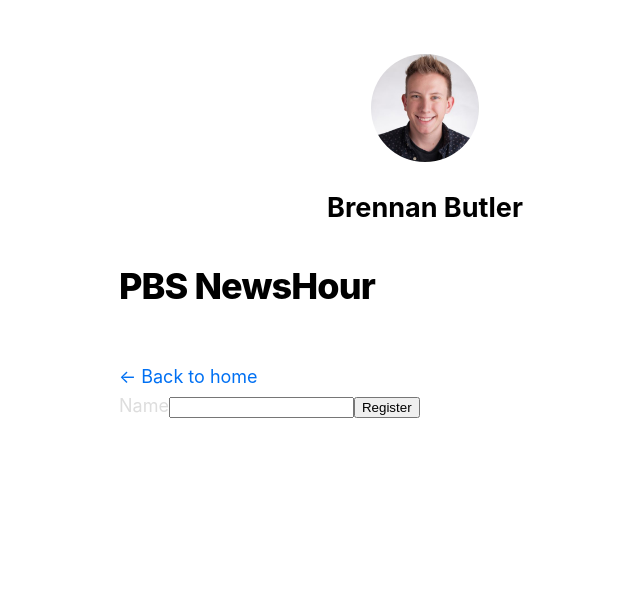
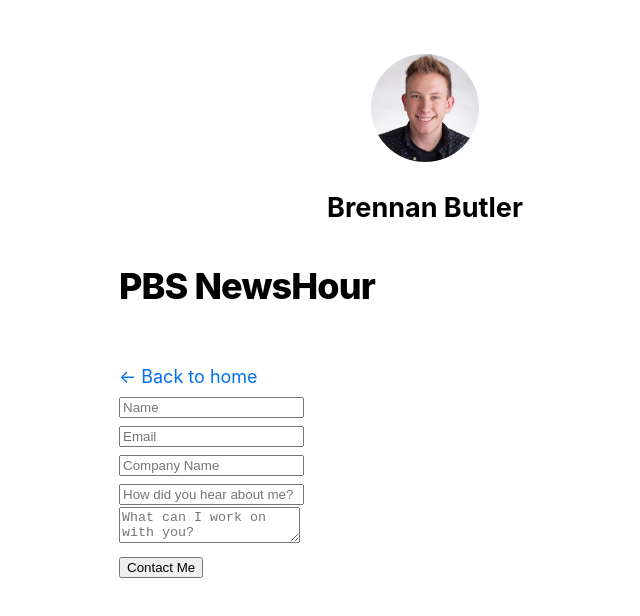
Before and after one commit to bbutler522/website, a Next.js app: page /work/pbs-newshour in a window 1280 px wide. Shown: the top 616 px of the page, without its empty margins (215-855 px from the left). Built offline with nearby package versions, Linux system fonts and the light colour scheme.

Commit message:
Update contact structure

```diff
--- a/components/contactform.js
+++ b/components/contactform.js
@@ -5,6 +5,7 @@
       event.preventDefault()
       let result = {};
       let formElement = document.getElementById('contact-form');
+      let resultMessage = document.getElementById('result-message');
 
       const res = await fetch(
         'https://formsubmit.co/ajax/brennanmade@gmail.com',
@@ -24,16 +25,57 @@
       .catch(error => console.log(error));
 
       if (result.success == 'true') {
-        console.log('true')
-        formElement.classList.add('success')
+        formElement.classList.add(styles.success)
+        resultMessage.classList.add(styles.submitSuccess)
+        resultMessage
       }
     }
 
     return (
-      <form id="contact-form" onSubmit={registerUser} className={styles.contactForm}>
-        <label htmlFor="name">Name</label>
-        <input id="name" name="name" type="text" autoComplete="name" required />
-        <button type="submit">Register</button>
-      </form>
+      <div>
+        <form id="contact-form" onSubmit={registerUser} className={styles.Contact_form}>
+
+          <div className={styles.Contact_inputColWrap}>
+            <div className={styles.Contact_inputCol}>
+              <div className={styles.Contact_inputWrap}>
+                <label htmlFor="name">
+                  <span className="visually-hidden">Name</span>
+                  <input autoComplete="off" className={styles.Contact_input} name="name" placeholder="Name" tabIndex="0" />
+                </label>
+              </div>
+              <div className={styles.Contact_inputWrap}>
+                <label htmlFor="email">
+                  <span className="visually-hidden">Email</span>
+                  <input autoComplete="off" type="email" className={styles.Contact_input} name="email" placeholder="Email" tabIndex="0" required="" />
+                </label>
+              </div>
+            </div>
+            <div className={styles.Contact_inputCol}>
+              <div className={styles.Contact_inputWrap}>
+                <label htmlFor="company">
+                  <span className="visually-hidden">Company Name</span>
+                  <input autoComplete="off" className={styles.Contact_input} name="company" placeholder="Company Name" tabIndex="0" />
+                </label>
+              </div>
+              <div className={styles.Contact_inputWrap}>
+                <label htmlFor="referral">
+                  <span className="visually-hidden">How did you hear about me?</span>
+                  <input autoComplete="off" className={styles.Contact_input} name="referral" placeholder="How did you hear about me?" tabIndex="0" />
+                </label>
+              </div>
+            </div>
+          </div>
+          <div className={`${styles.Contact_inputWrap} ${styles.Contact_inputWrapTextarea}`}>
+            <label htmlFor="referral">
+              <span className="visually-hidden">What can I work on with you?</span>
+              <textarea autoComplete="off" className={`${styles.Contact_input} ${styles.Contact_input___textarea}`} name="message" placeholder="What can I work on with you?" tabIndex="0" required=""></textarea>
+            </label>
+          </div>
+          <input type="submit" value="Contact Me" name="submit" className={styles.Contact_button} />
+
+        </form>
+
+        <div id="result-message" className={styles.resultMessage}></div>
+      </div>
     )
   }
--- a/components/contactform.module.scss
+++ b/components/contactform.module.scss
@@ -11,3 +11,7 @@
     display: none;
   }
 }
+
+.Contact_form {
+
+}
--- a/components/layout.js
+++ b/components/layout.js
@@ -12,10 +12,11 @@
   return (
     <div className={styles.container}>
       <Head>
+        <title>{siteTitle}</title>
         <link rel="icon" href="/favicon.ico" />
         <meta
           name="description"
-          content="Learn how to build a personal website using Next.js"
+          content="Brennan Butler is a Software Engineer for PBS NewsHour and living in Brooklyn. He is an engieer, UX/UI designer, and musician/producer. Get in touch!"
         />
         <meta
           property="og:image"
--- a/pages/index.js
+++ b/pages/index.js
@@ -15,7 +15,7 @@
   }
 }
 
-export default function Home({ allPostsData, allWorkData }) {
+export default function Home({ allPostsData }) {
   return (
     <Layout home>
       <Head>
--- a/pages/work/pbs-newshour.js
+++ b/pages/work/pbs-newshour.js
@@ -3,7 +3,7 @@
 import Date from '../../components/date'
 import utilStyles from '../../styles/utils.module.scss'
 
-export default function PBSNewsHour({ workData }) {
+export default function PBSNewsHour() {
   return (
     <Layout>
       <Head>
--- a/styles/global.scss
+++ b/styles/global.scss
@@ -25,3 +25,14 @@
   max-width: 100%;
   display: block;
 }
+
+// a11y
+.visually-hidden:not(:focus):not(:active) {
+  clip: rect(0 0 0 0);
+  clip-path: inset(50%);
+  height: 1px;
+  overflow: hidden;
+  position: absolute;
+  white-space: nowrap;
+  width: 1px;
+}
```
